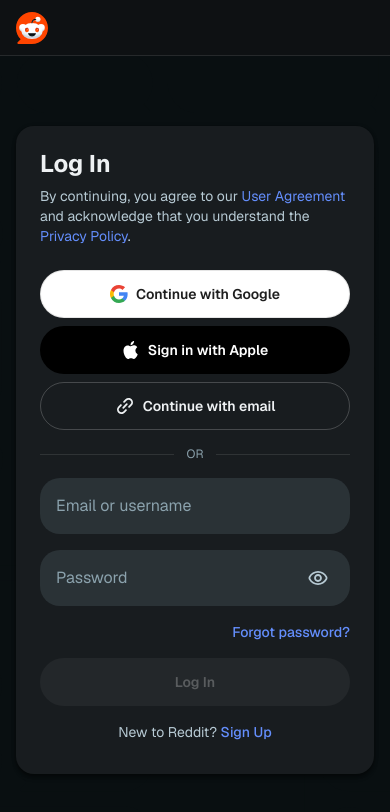
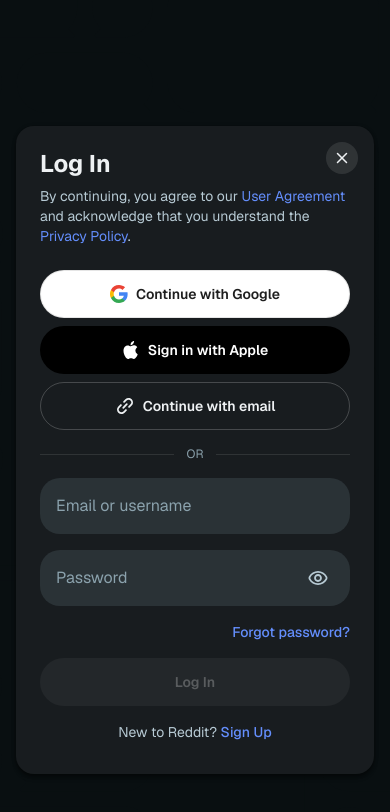
Before and after one commit to riosaputraduha/clone-r3dd1t-l091n, a Next.js app: page / in a window 390 px wide. Shown: the top 812 px of the page. Built offline with nearby package versions, Linux system fonts and the light colour scheme.

Commit message:
feat(ui): update header and auth modal layout for reddit login

```diff
--- a/src/components/sites/reddit.com-1feab940/login-7e93fba0/auth-modal.tsx
+++ b/src/components/sites/reddit.com-1feab940/login-7e93fba0/auth-modal.tsx
@@ -1,6 +1,8 @@
 "use client";
 
 import { useState } from "react";
+import Link from "next/link";
+import { X } from "lucide-react";
 import { LoginForm } from "./login-form";
 import { OtpAppPanel, OtpBackupPanel } from "./otp-panels";
 
@@ -16,12 +18,21 @@
 
   return (
     <div
-      className="flex w-full max-w-[528px] flex-col overflow-hidden rounded-2xl bg-[rgb(24,28,31)]"
+      className="relative flex w-full max-w-[528px] flex-col overflow-hidden rounded-2xl bg-[rgb(24,28,31)]"
       style={{
         boxShadow:
           "0 1px 4px 0 rgba(0,0,0,.33), 0 4px 4px 0 rgba(0,0,0,.33)",
       }}
     >
+      {/* Close button: mobile-only, since the modal itself is the whole screen there
+          (no header/backdrop to click away on). Desktop closes via backdrop click. */}
+      <Link
+        href="/"
+        aria-label="Close"
+        className="absolute right-4 top-4 z-10 flex h-8 w-8 items-center justify-center rounded-full bg-white/10 text-[rgb(238,241,243)] hover:bg-white/20 sm:hidden"
+      >
+        <X size={18} />
+      </Link>
       <div
         className="px-6 pb-8 pt-6"
         data-pagenames={PAGE_NAMES.join(",")}
--- a/src/components/sites/reddit.com-1feab940/login-7e93fba0/header.tsx
+++ b/src/components/sites/reddit.com-1feab940/login-7e93fba0/header.tsx
@@ -3,7 +3,7 @@
 
 export function SiteHeader() {
   return (
-    <header className="fixed top-0 inset-x-0 z-10 flex h-14 items-center border-b border-white/10 bg-[rgb(14,17,19)] px-4">
+    <header className="fixed top-0 inset-x-0 z-10 hidden h-14 items-center border-b border-white/10 bg-[rgb(14,17,19)] px-4 sm:flex">
       <Link href="/" className="flex items-center gap-2">
         <SnooLogo />
         <RedditWordmark className="hidden h-[22px] w-auto sm:block text-[rgb(238,241,243)]" />
```
